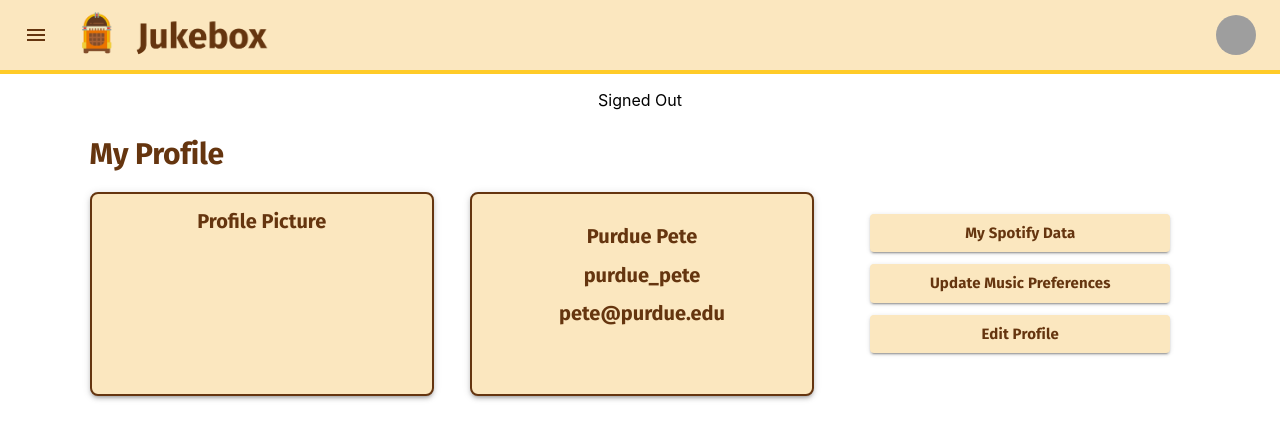
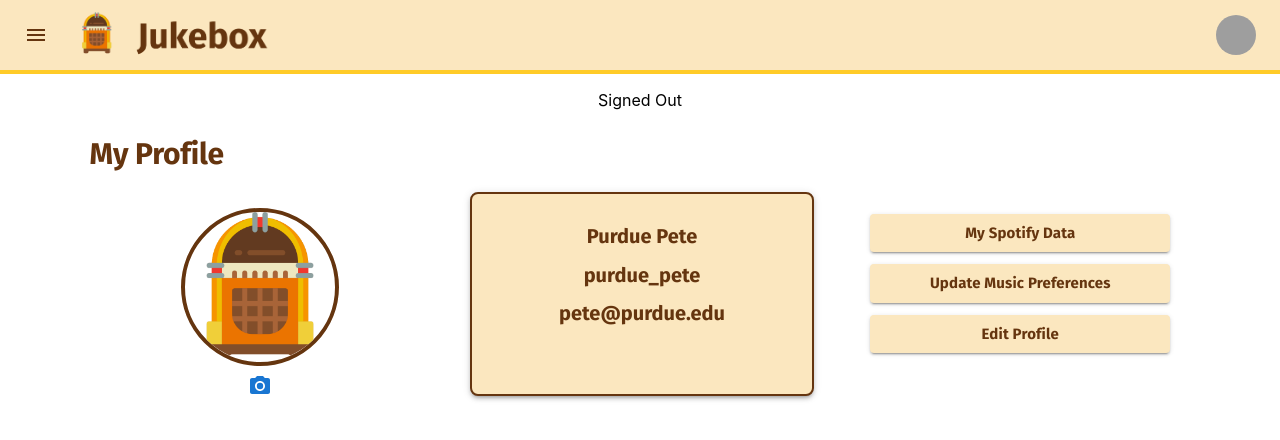
Before and after one commit to maitriparikh/cs407-jukebox, a React (Create React App) app: page /profile in a window 1280 px wide. Shown: the top 440 px of the page. Built offline with nearby package versions, Linux system fonts and the light colour scheme; no server answers; grey boxes are pictures that could not be loaded.

Commit message:
profile page UI changes

```diff
--- a/src/pages/profile_components/profile.js
+++ b/src/pages/profile_components/profile.js
@@ -15,6 +15,9 @@ import { Link } from "@mui/material";
 import Card from "@mui/material/Card";
 import CardContent from "@mui/material/CardContent"
 import Typography from "@mui/material/Typography";
+import Avatar from "@mui/material/Avatar";
+import IconButton from "@mui/material/IconButton";
+import PhotoCamera from "@mui/icons-material/PhotoCamera";
 
 function Profile() {
     const [firstName] = useState("Purdue");
@@ -40,13 +43,40 @@ function Profile() {
 
         <Grid container spacing={5}>
 
-          {/* First Row */}
           <Grid item xs={4}>
-            <Card elevation={3} style={{ backgroundColor: "var(--accent-color)", color: "var(--text-color)", border: `2px solid var(--text-color)`, borderRadius: "8px", height: "200px", width: "100%" }}>
+            <Card elevation={0} style={{ height: "250px", width: "100%" }}>
               <CardContent>
-                <Typography variant="h3" component="div">
-                  Profile Picture
-                </Typography>
+              <div>
+              <Avatar
+                src={Logo}
+                sx={{
+                  width: 150,
+                  height: 150,
+                  border: "4px solid var(--text-color)",
+                  borderRadius: "50%",
+                  margin: "auto",
+                }}
+              >
+              </Avatar>
+
+              {/* Upload button */}
+              <input
+                type="file"
+                accept="image/*"
+                id="profile-picture-upload"
+                style={{ display: "none" }}
+                /*onChange={saveImage}*/
+              />
+              <label htmlFor="profile-picture-upload">
+                <IconButton
+                  color="primary"
+                  aria-label="upload picture"
+                  component="span"
+                >
+                  <PhotoCamera />
+                </IconButton>
+              </label>
+            </div>
               </CardContent>
             </Card>
           </Grid>
```
